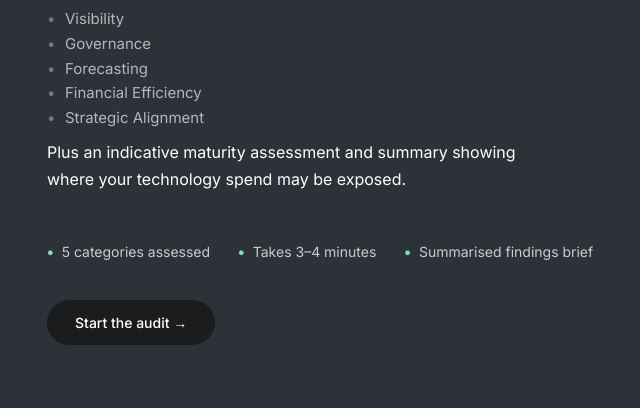
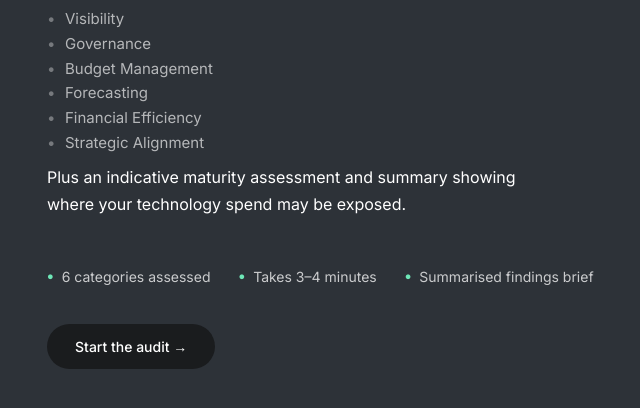
Before and after one commit to garabacm/forc-audit, a website: page public/index.html in a window 1280 px wide. Shown: the part 244-652 px from the top of the page, without its empty margins (287-927 px from the left). Drawn offline with nearby package versions, Linux system fonts and the light colour scheme.

Commit message:
Allow iframe embedding; add Budget Management, fix category count to 6

```diff
--- a/public/index.html
+++ b/public/index.html
@@ -733,6 +733,7 @@
       <ul class="intro-list">
         <li>Visibility</li>
         <li>Governance</li>
+        <li>Budget Management</li>
         <li>Forecasting</li>
         <li>Financial Efficiency</li>
         <li>Strategic Alignment</li>
@@ -740,7 +741,7 @@
       <p class="intro-plus">Plus an indicative maturity assessment and summary showing where your technology spend may be exposed.</p>
     </div>
     <div class="meta-row">
-      <div class="meta-item"><span>●</span> 5 categories assessed</div>
+      <div class="meta-item"><span>●</span> 6 categories assessed</div>
       <div class="meta-item"><span>●</span> Takes 3–4 minutes</div>
       <div class="meta-item"><span>●</span> Summarised findings brief</div>
     </div>
```
Also changed, not shown: vercel.json.
